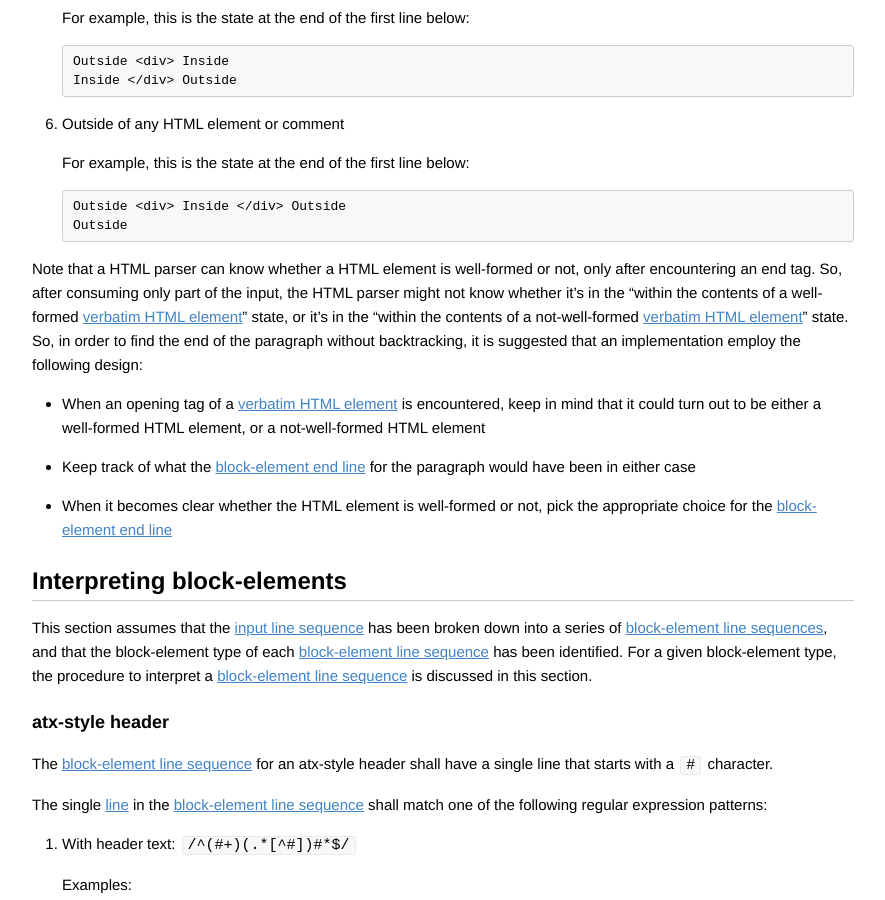
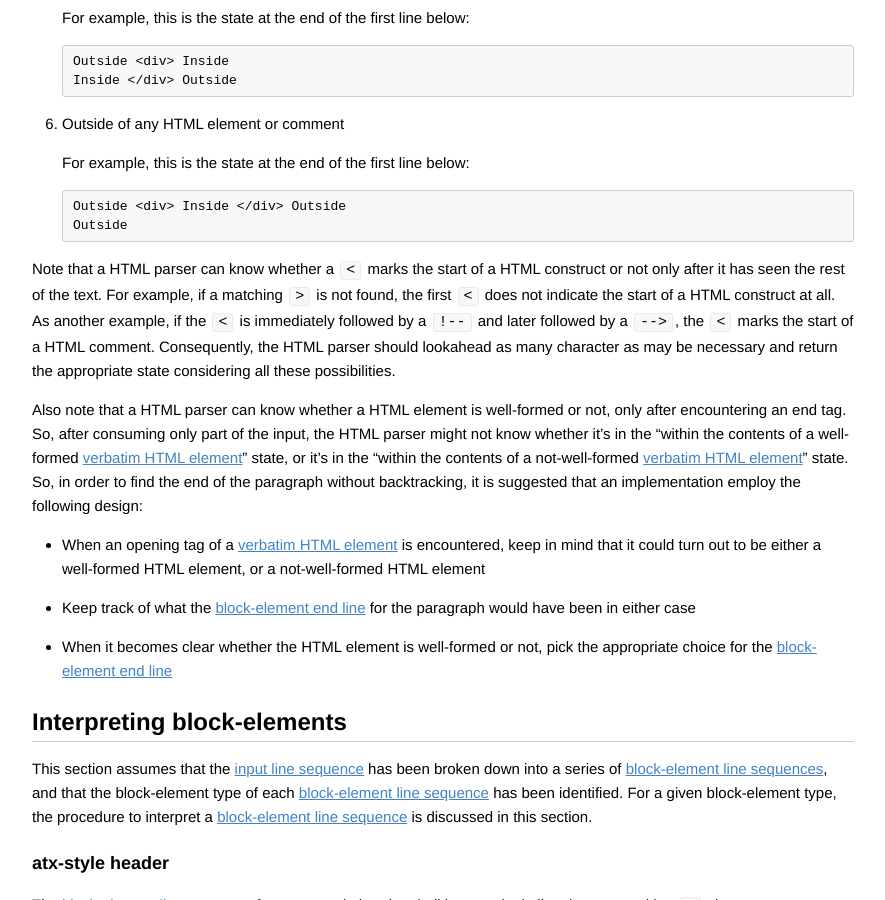
Before and after one commit to vfmd/vfmd-spec, a Jekyll site: the page built from specification.md, in a window 1280 px wide and 900 px high, scrolled down 10190 px. Shown: the whole window, without its empty margins (197-1082 px from the left). Built offline with Jekyll 4.4.1, drawn with Linux system fonts in a browser that asks for light colours; Markdown is read by kramdown in place of the engine named in the settings.

Commit message:
Add a note about intelligent HTML parsing
A `<` at some point in the paragraph should not make
us think that the rest of the document is a HTML tag.

```diff
--- a/specification.md
+++ b/specification.md
@@ -700,14 +700,23 @@ The relevant states of the HTML parser when looking for the
         Outside <div> Inside </div> Outside
         Outside
 
-Note that a HTML parser can know whether a HTML element is well-formed
-or not, only after encountering an end tag. So, after consuming only
-part of the input, the HTML parser might not know whether it's in the
-"within the contents of a well-formed [verbatim HTML element]" state, or
-it's in the "within the contents of a not-well-formed [verbatim HTML
-element]" state. So, in order to find the end of the paragraph without
-backtracking, it is suggested that an implementation employ the
-following design:
+Note that a HTML parser can know whether a `<` marks the start of a HTML
+construct or not only after it has seen the rest of the text. For
+example, if a matching `>` is not found, the first `<` does not indicate
+the start of a HTML construct at all. As another example, if the `<` is
+immediately followed by a `!--` and later followed by a `-->`, the `<`
+marks the start of a HTML comment. Consequently, the HTML parser should
+lookahead as many character as may be necessary and return the
+appropriate state considering all these possibilities.
+
+Also note that a HTML parser can know whether a HTML element is
+well-formed or not, only after encountering an end tag. So, after
+consuming only part of the input, the HTML parser might not know whether
+it's in the "within the contents of a well-formed [verbatim HTML
+element]" state, or it's in the "within the contents of a
+not-well-formed [verbatim HTML element]" state. So, in order to find the
+end of the paragraph without backtracking, it is suggested that an
+implementation employ the following design:
 
   * When an opening tag of a [verbatim HTML element] is encountered,
     keep in mind that it could turn out to be either a well-formed HTML
```
